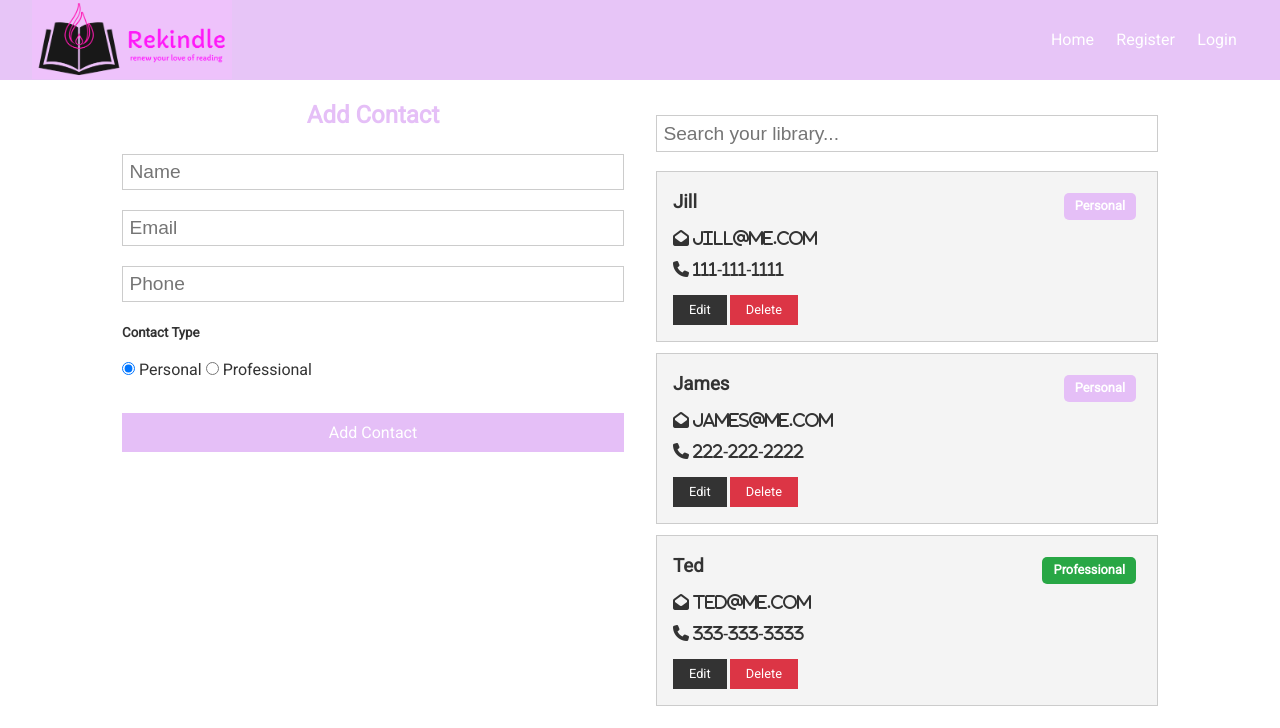
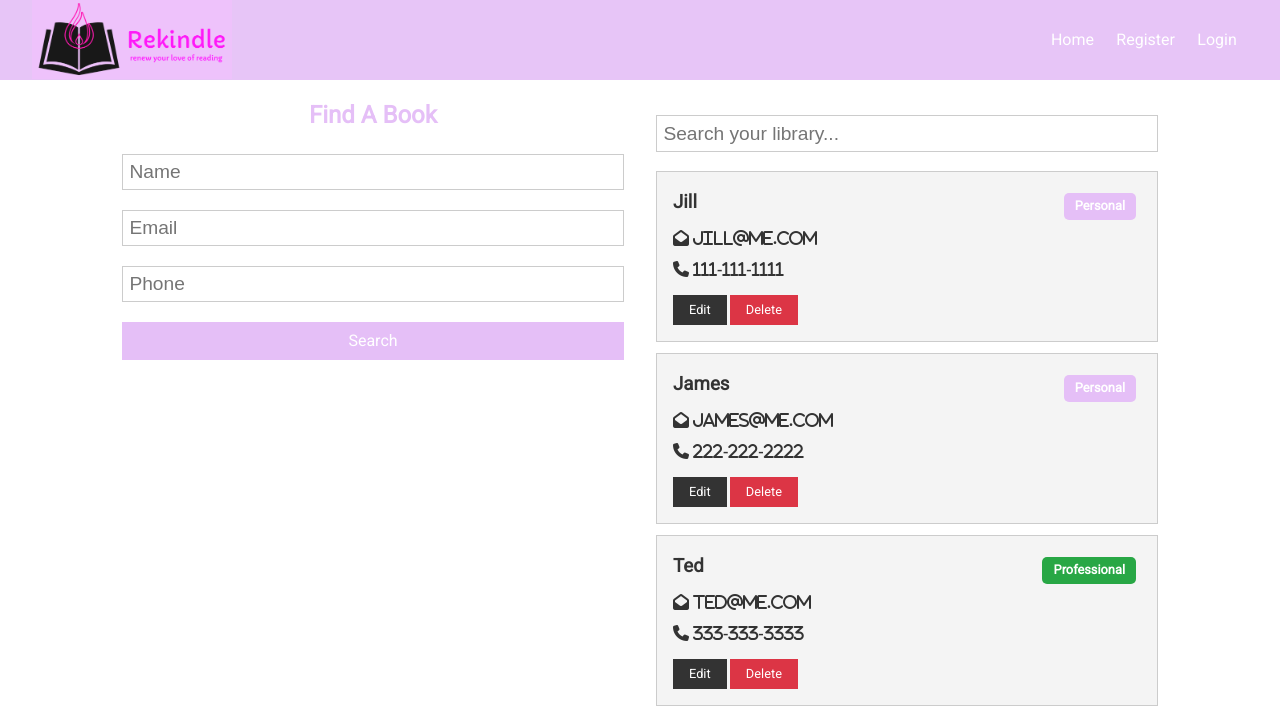
Before and after one commit to phenix1229/rekindle, a React (Create React App) app in the folder client/: page / in a window 1280 px wide. Shown: the top 728 px of the page. Built offline with nearby package versions, Linux system fonts and the light colour scheme.

Commit message:
changes to librarysearch

```diff
--- a/client/src/components/userLibrary/LibrarySearch.js
+++ b/client/src/components/userLibrary/LibrarySearch.js
@@ -45,15 +45,12 @@ function LibrarySearch() {
 
     return (
         <form onSubmit={onSubmit}>
-            {current ? <h2 className="text-primary">Edit Contact</h2> : <h2 className="text-primary">Add Contact</h2>}
+            {current ? <h2 className="text-primary">Edit Contact</h2> : <h2 className="text-primary">Find A Book</h2>}
             <input type="text" placeholder="Name" name="name" value={name} onChange={onChange} />
             <input type="email" placeholder="Email" name="email" value={email} onChange={onChange} />
             <input type="text" placeholder="Phone" name="phone" value={phone} onChange={onChange} />
-            <h5>Contact Type</h5>
-            <input type="radio" name="type" value="personal" checked={type === "personal"} onChange={onChange} />{' '}Personal{' '}
-            <input type="radio" name="type" value="professional" checked={type === "professional"} onChange={onChange} />{' '}Professional
             <div>
-                <input type="submit" value={current ? "Update Contact" : "Add Contact"} className="btn btn-primary btn-block" />
+                <input type="submit" value={current ? "Update Contact" : "Search"} className="btn btn-primary btn-block" />
             </div>
             {current && <div><button className="btn btn-light btn block" onClick={clearAll}>Clear</button></div>}
         </form>
```
